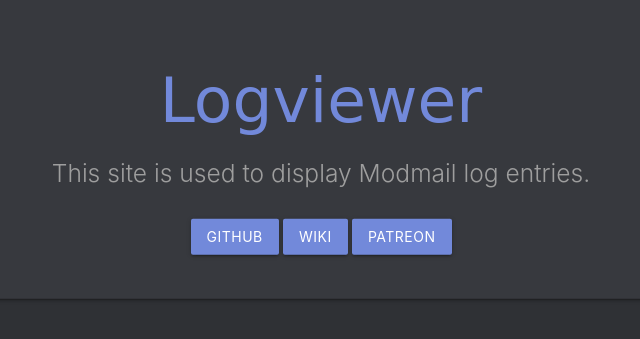
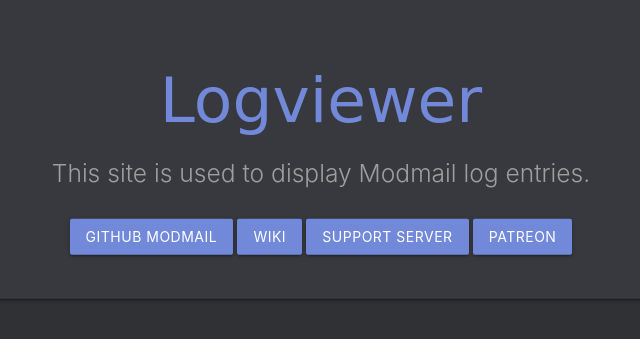
Before and after one commit to modmail-dev/logviewer, a Python web app: template templates/index.html in a window 1280 px wide. Shown: the part 247-586 px from the top of the page, without its empty margins (319-959 px from the left). Run offline with Jinja, Linux system fonts and the light colour scheme; the template is opened without the code that fills it, so the values that code supplies are empty; some libraries are stand-ins or nearby versions; some web fonts are replaced.

Commit message:
Update index.html

```diff
--- a/templates/index.html
+++ b/templates/index.html
@@ -9,8 +9,9 @@
         <h5 class="header col s12 light grey-text">This site is used to display Modmail log entries.</h5>
         <br>
         <div class="row center">
-            <a href="https://github.com/kyb3r/modmail" class="btn waves-effect my-button">Github</a>
+            <a href="https://github.com/kyb3r/modmail" class="btn waves-effect my-button">Github Modmail</a>
             <a href="https://github.com/kyb3r/modmail/wiki" class="btn waves-effect my-button">Wiki</a>
+            <a href="https://discord.gg/UANjXCC" class="btn waves-effect my-button">Support server</a>
             <a href="https://patreon.com/kyber" class="btn waves-effect my-button">Patreon</a>
             <br>
         </div>
```
